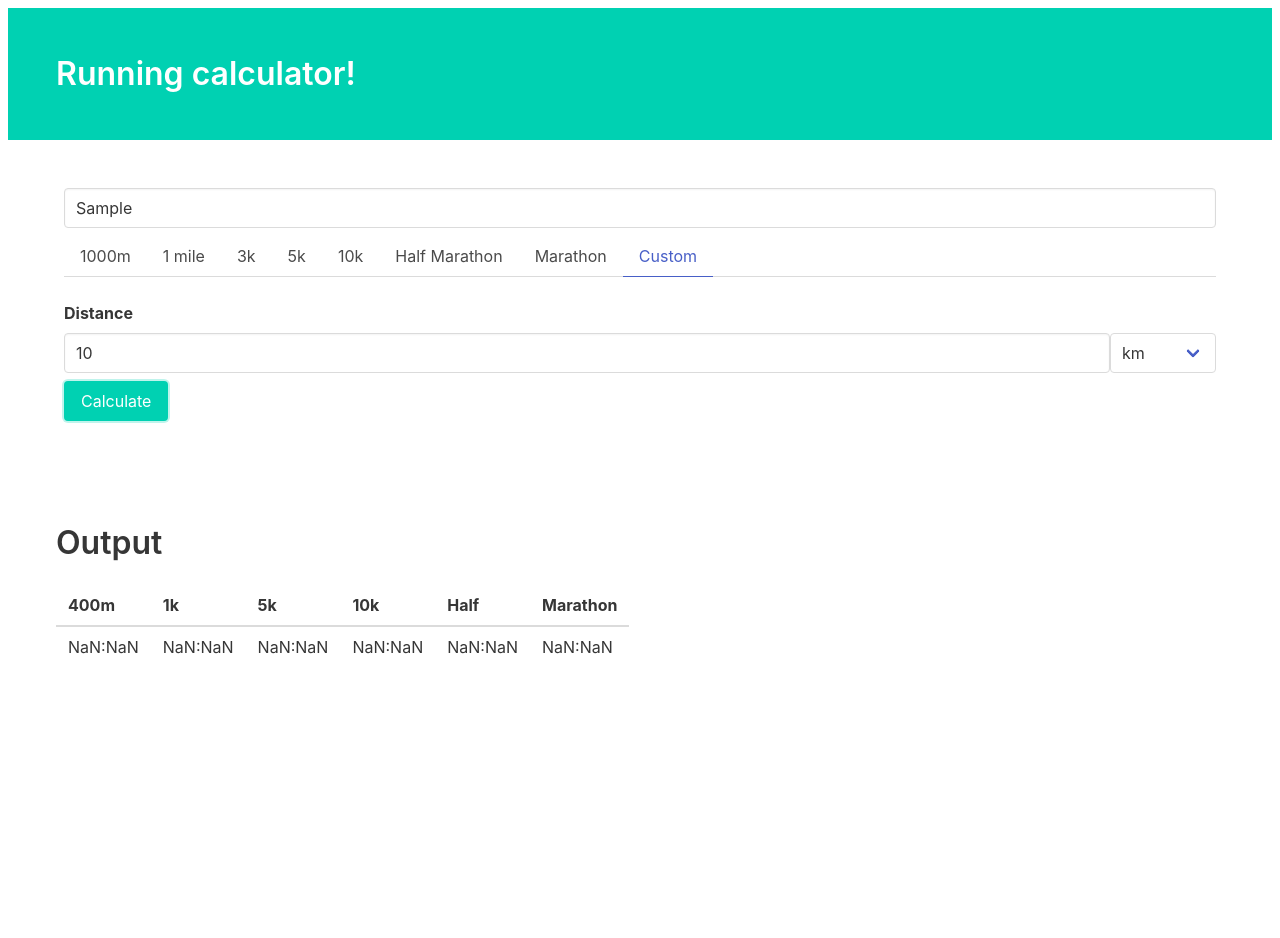
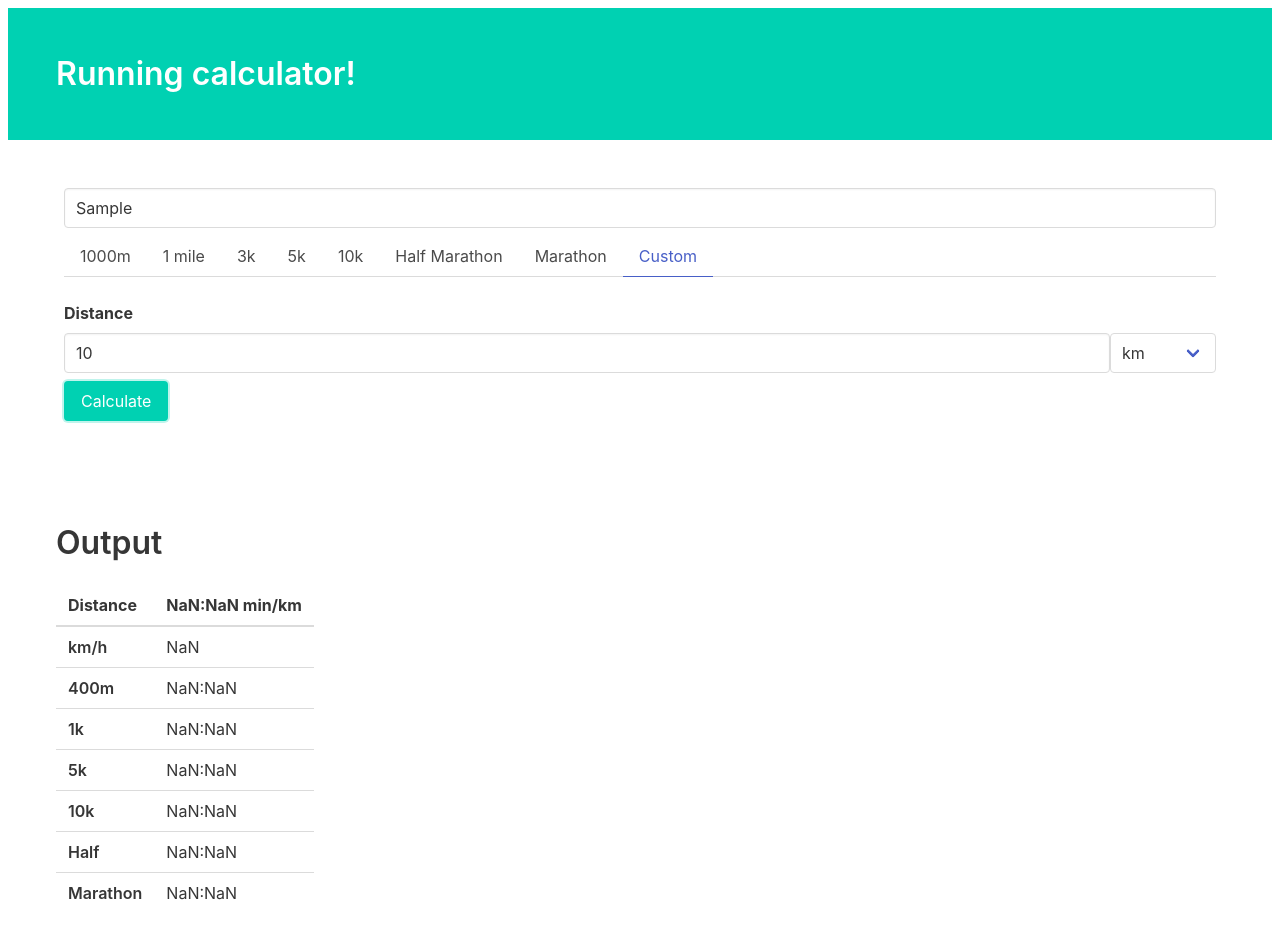
Before and after one commit to taraldga/runcalculator, a Svelte app: page / in a window 1280 px wide. Both pictures are taken after typing "Sample" into the empty fields and a click on the button "Calculate". Shown: the top 938 px of the page. Before the commit the page ends 800 px from the top, so only its background shows below. Built offline with nearby package versions, Linux system fonts and the light colour scheme.

Commit message:
feat: update table and add kmh

```diff
--- a/src/App.svelte
+++ b/src/App.svelte
@@ -2,8 +2,7 @@
 import Table from "./components/Table.svelte";
 import type { SpeedRow } from "./types/SpeedRow";
 
-import { calculateTimePerDistance, convertToFormattedTime, convertToSeconds, getDistanceInMeters, Metric } from "./util/calculators";
-
+import { calculateTimePerDistance, calulateKmh, convertToFormattedTime, convertToSeconds, getDistanceInMeters, Metric } from "./util/calculators";
 
 	const presets = [
 		"1000m",
@@ -66,8 +65,9 @@ import { calculateTimePerDistance, convertToFormattedTime, convertToSeconds, get
 		const secondsPerMeter = seconds / meters;
 
 		const row: SpeedRow = {
-			"400": convertToFormattedTime(calculateTimePerDistance(secondsPerMeter, 400)),
-			"1000": convertToFormattedTime(calculateTimePerDistance(secondsPerMeter, 1000)),
+			"km/h": (Math.round(calulateKmh(secondsPerMeter*1000)*10)/10).toString(),
+			"400m": convertToFormattedTime(calculateTimePerDistance(secondsPerMeter, 400)),
+			"1k": convertToFormattedTime(calculateTimePerDistance(secondsPerMeter, 1000)),
 			"5k": convertToFormattedTime(calculateTimePerDistance(secondsPerMeter, 5000)),
 			"10k": convertToFormattedTime(calculateTimePerDistance(secondsPerMeter, 10000)),
 			"Half": convertToFormattedTime(calculateTimePerDistance(secondsPerMeter, 21098)),
--- a/src/components/Table.svelte
+++ b/src/components/Table.svelte
@@ -4,36 +4,36 @@
 
     export let rows: SpeedRow[];
     export let targetDistance: TargetDistance = undefined;
+
+    let targets = [
+        "km/h",
+        "400m",
+        "1k",
+        "5k",
+        "10k",
+        "Half",
+        "Marathon",
+    ]
 </script>
 
 
 <table class="table">
     <thead>
         <tr>
-            <th>400m</th>
-            <th>1k</th>
-            <th>5k</th>
-            {#if targetDistance !== undefined}
-                <th>targetDistance.distanceHeader</th>
-            {/if}
-            <th>10k</th>
-            <th>Half</th>
-            <th>Marathon</th>
+            <th>Distance</th>
+            {#each rows as row}
+                <th>{row["1k"]} min/km</th>
+            {/each}
         </tr>
     </thead>
     <tbody>
-        {#each rows as row }
-            <tr>
-                <td>{row["400"]}</td>
-                <td>{row["1000"]}</td>
-                <td>{row["5k"]}</td>
-                {#if targetDistance !== undefined}
-                    <td>{targetDistance.distanceTime}</td>
-                {/if}
-                <td>{row["10k"]}</td>
-                <td>{row["Half"]}</td>
-                <td>{row["Marathon"]}</td>
-            </tr>
+        {#each targets as target }
+        <tr>
+            <td class="has-text-weight-semibold">{target}</td>
+            {#each rows as row}
+                    <td>{row[target]}</td>
+            {/each}
+        </tr>
         {/each}
     </tbody>
 </table>
--- a/src/types/SpeedRow.ts
+++ b/src/types/SpeedRow.ts
@@ -1,6 +1,7 @@
 export interface SpeedRow {
-    "400": string;
-    "1000": string;
+    "km/h": string;
+    "400m": string;
+    "1k": string;
     "5k": string;
     "10k": string;
     "Half": string;
--- a/src/util/calculators.ts
+++ b/src/util/calculators.ts
@@ -42,6 +42,11 @@ export const getDistanceInMeters = (distance: number, convertFrom: Metric) => {
     }
 }
 
+export const calulateKmh = (secondsPerKm: number) => {
+    const secondsInHour = 3600;
+    return secondsInHour / secondsPerKm;
+}
+
 export const calculateTimePerDistance = (secondsPerKm: number, distance: number) => {
     return secondsPerKm * distance;
 }
```
